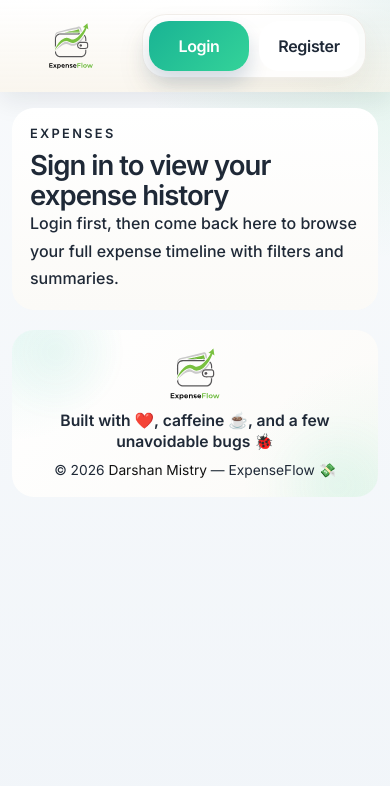
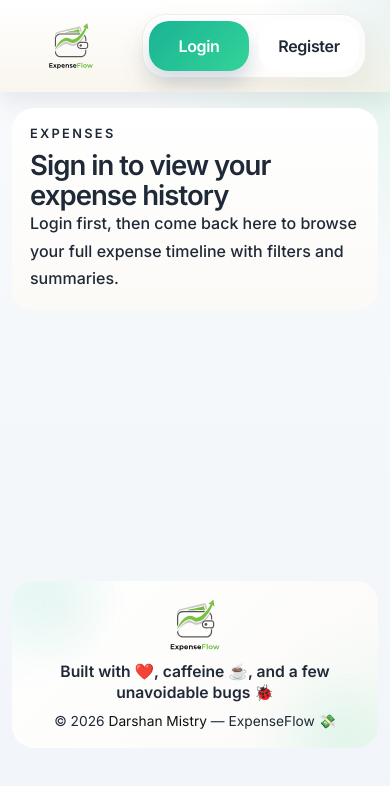
Before and after one commit to mistrydarshan222/Expense-manager, an Angular app in the folder frontend/: page /expenses in a window 390 px wide. Shown: the top 786 px of the page. Built offline with nearby package versions, Linux system fonts and the light colour scheme.

Commit message:
working on layout fixes

```diff
--- a/frontend/src/app/app.scss
+++ b/frontend/src/app/app.scss
@@ -43,6 +43,8 @@ strong {
 
 .shell {
   min-height: 100vh;
+  display: flex;
+  flex-direction: column;
   padding: 28px;
   background:
     radial-gradient(circle at top left, rgba(25, 179, 148, 0.08), transparent 24%),
@@ -141,8 +143,7 @@ strong {
 .workspace-grid,
 .expenses-page-shell,
 .receipt-panel,
-.receipt-review-grid,
-.app-footer {
+ .receipt-review-grid {
   max-width: 1280px;
   margin-inline: auto;
 }
@@ -155,6 +156,7 @@ strong {
 
 .app-auth-shell {
   display: block;
+  flex: 1 0 auto;
   max-width: 1280px;
   margin: 0 auto;
 }
@@ -184,9 +186,11 @@ strong {
 }
 
 .app-footer {
+  width: 100%;
+  max-width: 1280px;
   position: relative;
   overflow: hidden;
-  margin-top: 28px;
+  margin-top: auto;
   padding: 24px 22px;
   display: flex;
   align-items: center;
@@ -881,9 +885,11 @@ button,
 .tab-row button {
   padding: 10px 18px;
   border-radius: 999px;
-  background: transparent;
+  border: 1px solid var(--border-soft);
+  background: #ffffff;
   color: var(--text-secondary);
   font-weight: 700;
+  box-shadow: 0 6px 14px rgba(31, 41, 55, 0.04);
 }
 
 .tab-row button.active {
@@ -964,9 +970,9 @@ button {
 
 .secondary-button,
 .ghost-button {
-  background: #ffffff;
+  background: var(--surface);
   color: var(--text-primary);
-  box-shadow: none;
+  box-shadow: 0 8px 18px rgba(31, 41, 55, 0.05);
 }
 
 .secondary-button {
@@ -978,6 +984,12 @@ button {
 .ghost-button {
   padding: 12px 18px;
   border: 1px solid var(--border-strong);
+}
+
+.secondary-button:hover,
+.ghost-button:hover {
+  background: var(--surface-hover);
+  box-shadow: 0 12px 22px rgba(31, 41, 55, 0.08);
 }
 
 .danger-button {
@@ -1659,6 +1671,11 @@ button:hover {
 }
 
 @media (max-width: 640px) {
+  .app-auth-shell {
+    width: 100%;
+    margin: 0;
+  }
+
   :host {
     --bg-base: #f8fafc;
     --bg-soft: #f8fafc;
@@ -1719,7 +1736,7 @@ button:hover {
   }
 
   .app-footer {
-    margin-top: 20px;
+    margin-top: auto;
     padding: 16px;
     align-items: center;
   }
@@ -1930,9 +1947,10 @@ button:hover {
     align-self: flex-start;
     width: auto;
     min-width: 110px;
-    border-color: rgba(255, 255, 255, 0.14);
-    background: rgba(255, 255, 255, 0.12);
-    color: #ffffff;
+    border-color: var(--border-strong);
+    background: #ffffff;
+    color: var(--text-primary);
+    box-shadow: 0 8px 18px rgba(31, 41, 55, 0.05);
   }
 
   .panel {
--- a/frontend/src/app/profile.page.html
+++ b/frontend/src/app/profile.page.html
@@ -27,10 +27,6 @@
         <strong>{{ store.paymentMethods().length }}</strong>
       </button>
     </article>
-
-    <div class="mobile-profile-logout-wrap">
-      <button type="button" class="mobile-profile-logout-button" (click)="store.logout()">Logout</button>
-    </div>
   </section>
 
   <section class="panel profile-panel">
@@ -116,7 +112,6 @@
           <button type="button" class="ghost-button" (click)="cancelEditPaymentMethod()">Cancel</button>
         }
       </form>
-    </div>
 
       <div class="payment-method-list">
         @for (method of store.paymentMethods(); track method.id) {
@@ -149,5 +144,10 @@
           </div>
         }
       </div>
+    </div>
   </section>
+
+  <div class="mobile-profile-logout-wrap">
+    <button type="button" class="mobile-profile-logout-button" (click)="store.logout()">Logout</button>
+  </div>
 }
--- a/frontend/src/app/profile.page.scss
+++ b/frontend/src/app/profile.page.scss
@@ -222,7 +222,8 @@
 
   .mobile-profile-logout-wrap {
     display: block;
-    margin: 0 12px;
+    width: calc(100% - 24px);
+    margin: 8px auto calc(88px + env(safe-area-inset-bottom, 0px));
   }
 
   .mobile-profile-logout-button {
@@ -323,7 +324,9 @@
   }
 
   .payment-method-list {
-    margin-top: 14px;
+    margin-top: 18px;
+    padding-top: 16px;
+    border-top: 1px solid var(--border-soft);
   }
 
   .profile-summary-card {
@@ -374,6 +377,10 @@
     border-radius: 18px;
   }
 
+  .payment-method-swipe-row + .payment-method-swipe-row {
+    margin-top: 10px;
+  }
+
   .payment-method-delete-slot {
     position: absolute;
     inset: 0;
@@ -396,7 +403,7 @@
     border: 1px solid var(--border-soft);
     border-radius: 18px;
     background: linear-gradient(180deg, #ffffff 0%, #fbfaf7 100%);
-    box-shadow: 0 10px 22px rgba(31, 41, 55, 0.05);
+    box-shadow: none;
     grid-template-columns: 1fr;
     justify-items: stretch;
     gap: 14px;
```
Lines whose indentation alone changed are shown as unchanged.
